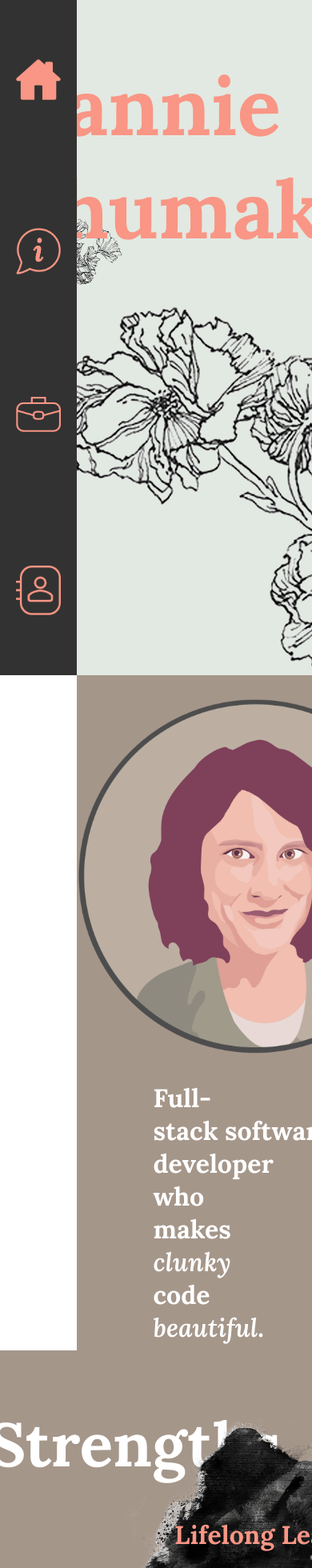
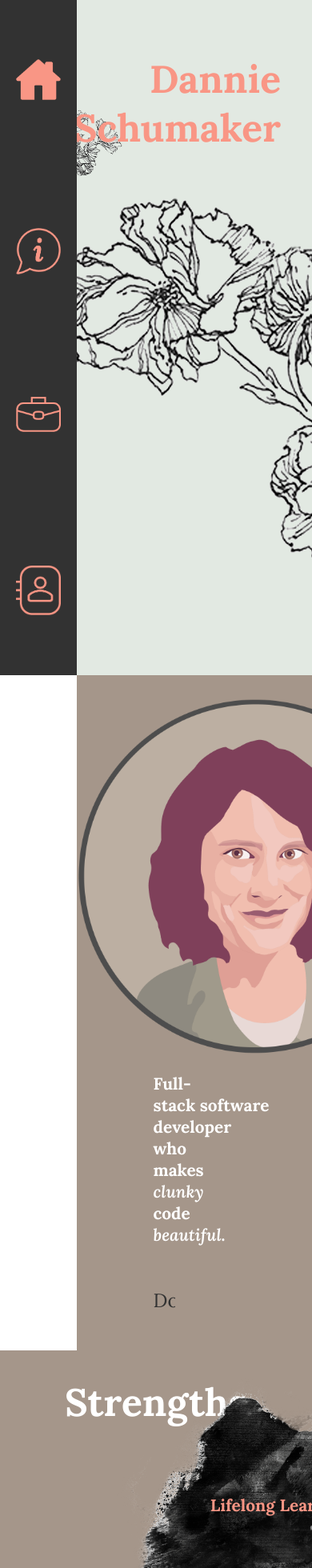
Before and after one commit to DannieSchu/portfolio, a React app: page / in a window 390 px wide. Shown: the top 1960 px of the page at 80% size. Built offline with nearby package versions, Linux system fonts and the light colour scheme.

Commit message:
set font sizes for mobile

```diff
--- a/src/styles/type.css
+++ b/src/styles/type.css
@@ -47,3 +47,24 @@
   font-size: 1.1rem;
   color: var(--white);
 }
+
+@media only screen and (max-width: 768px) {
+  .mainHeading {
+    font-size: 3rem;
+  }
+
+  .pageHeading {
+    font-size: 3rem;
+    text-align: center;
+    right: 0;
+    top: 4%;
+  }
+
+  .subheading {
+    font-size: 1.3rem;
+  }
+
+  .pullOut {
+    font-size: 1rem;
+  }
+}
```
